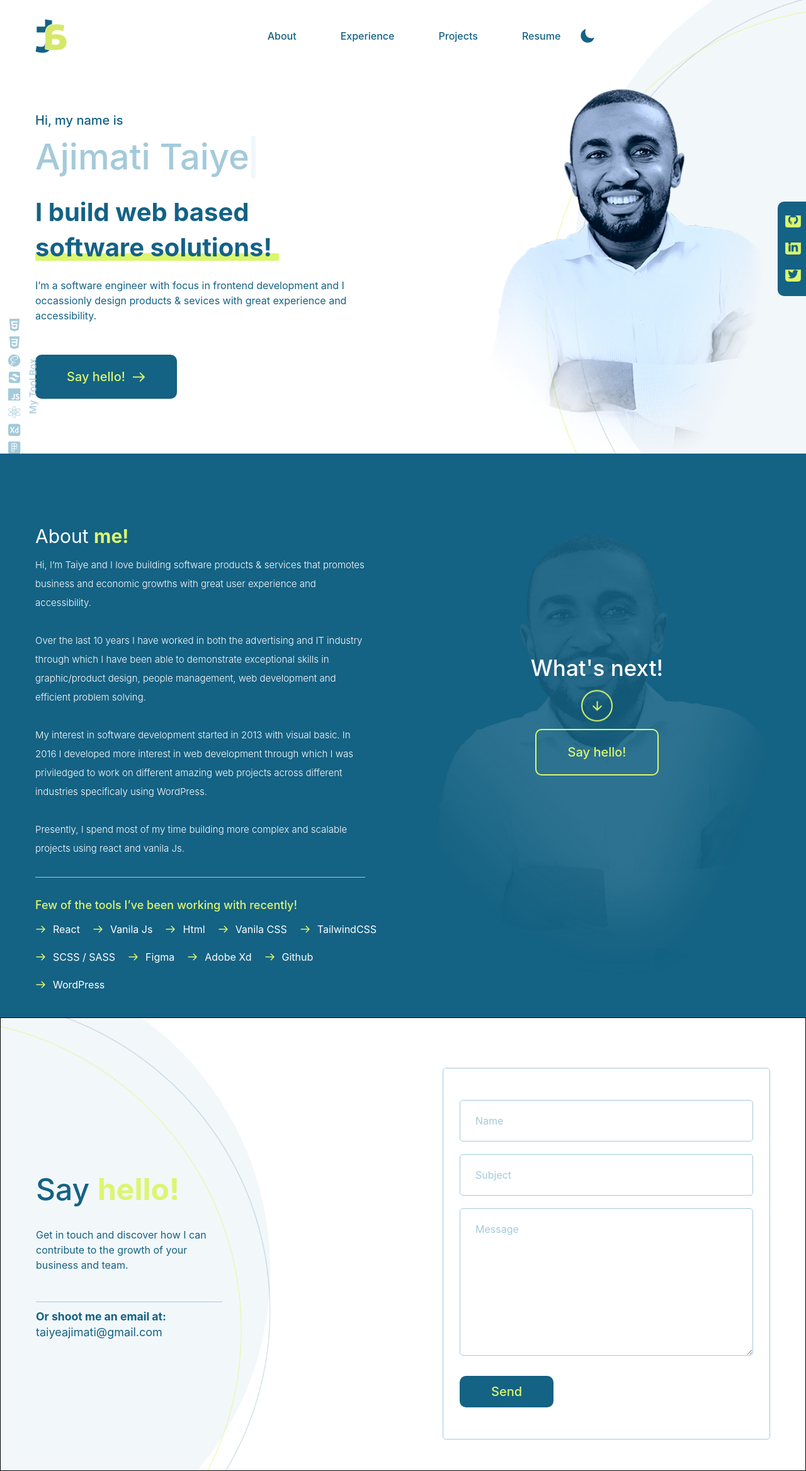
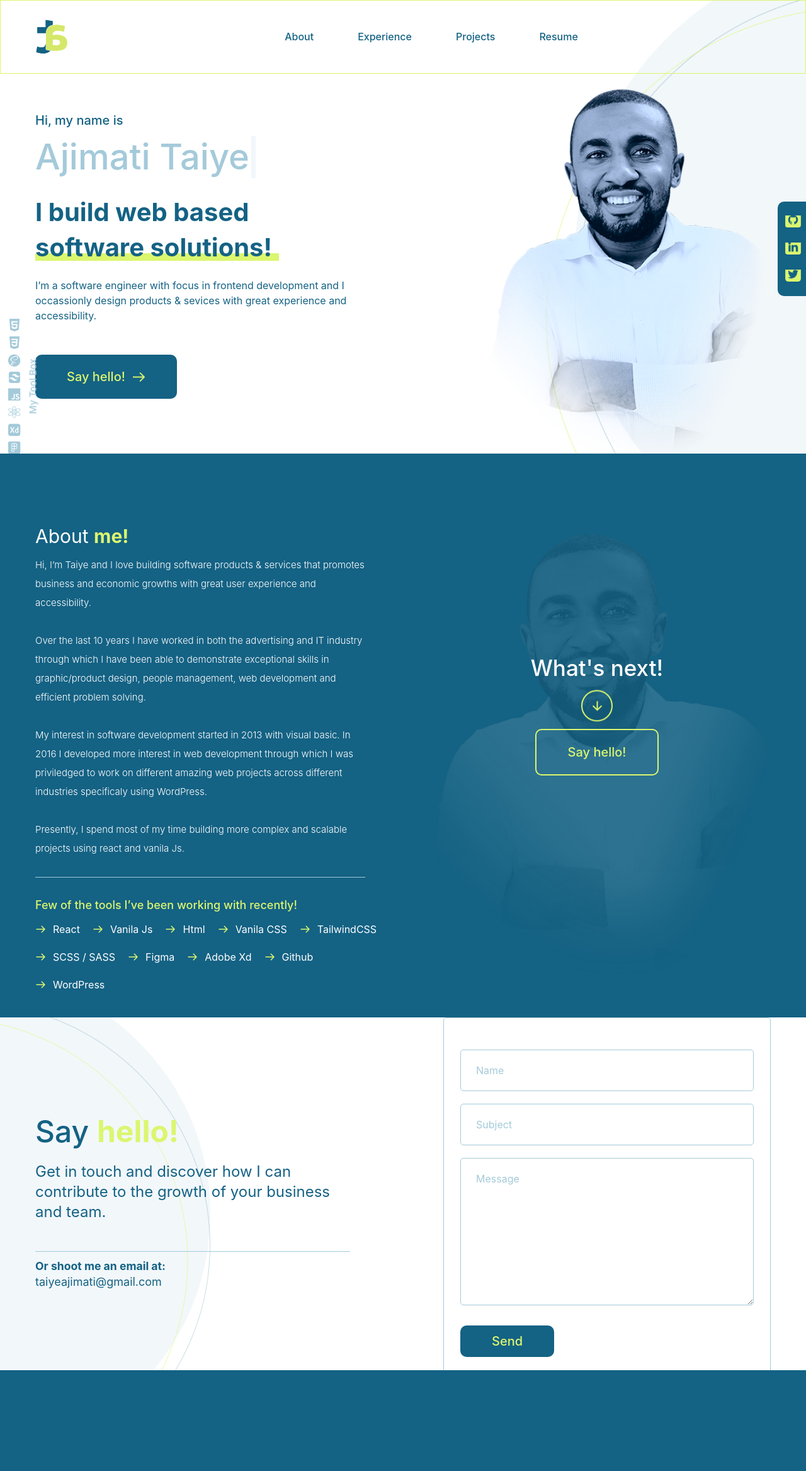
Before and after one commit to Teewaii/realestate, a React (Create React App) app in the folder portfolio/portfolio/: page / in a window 1280 px wide. Shown: the whole page at 63% size. Built offline with nearby package versions, Linux system fonts and the light colour scheme.

Commit message:
last office commit

```diff
--- a/portfolio/portfolio/src/App.js
+++ b/portfolio/portfolio/src/App.js
@@ -9,6 +9,7 @@ import Tools from './components/tools/Tools';
 import Socials from './components/socials/Socials';
 import Mode from './components/btn/Mode_mob';
 import Contact from './components/contact/Contact';
+import Footer from './components/footer/Footer';
 
 
 function App() {
@@ -36,6 +37,7 @@ function App() {
       {/* <Tools/> */}
       <About />
       <Contact/>
+      <Footer/>
       <Socials />
       <Tools/>
 
--- a/portfolio/portfolio/src/components/contact/Contact.jsx
+++ b/portfolio/portfolio/src/components/contact/Contact.jsx
@@ -3,17 +3,18 @@ import React from 'react'
 export default function Contact() {
   return (
     <section className='hero  relative bg-hero-right-mob  bg-contain bg-right-top bg-no-repeat overflow-hidden
-            md:bg-hero-contact md:h-[90vh] md:bg-left-top   dark:bg-dark
+            md:bg-hero-contact md:h-[70vh] md:bg-left-top   dark:bg-dark
             '>
-              <div className="bucket container flex flex-col items-center justify-between border h-[100%]
+              <div className="bucket container flex flex-col items-center justify-between  h-[100%]
               md:flex-row
               ">
               <div className="desc  text-left pt-[50px] ">
-                <h1 className='text-[38px] mb-[10px] md:text-[48px] md:mb-[24px]' >
+                <h1 className='text-[38px] mb-[10px]
+                md:text-5xl md:mb-[24px]' >
                   Say <span className='text-secondary font-bold'>hello!</span>
                 </h1>
                 <p className='border-b-[1px] border-lightprim pb-[28px]  text-primary text-md
-                md:w-[296px] md:pb-[46px]
+                md:max-w-[500px] md:pb-[46px] md:text-2xl
                 '>Get in touch and discover how I can contribute to the growth of  your business and team.</p>
               <div className="shoot mt-[12px] mb-[20px]">
                 <h2 className="font-bold text-md">Or shoot me an email at:</h2>
--- /dev/null
+++ b/portfolio/portfolio/src/components/footer/Footer.jsx
@@ -0,0 +1,12 @@
+import React from 'react'
+import Nav from '../nav/Nav'
+
+export default function Footer() {
+  return (
+    <section className='h-[20vh] bg-primary'>
+    <div className="footerNav text-secondary">
+    <Nav/>
+    </div>
+    </section>
+  )
+}
--- a/portfolio/portfolio/src/components/nav/Nav.jsx
+++ b/portfolio/portfolio/src/components/nav/Nav.jsx
@@ -11,7 +11,7 @@ export default function Nav({ toggle, toggleMenu,dark_mode,DarkMode }) {
   return (
     <nav className=' absolute left-0 right-0  top-0  '>
 
-      <div className='navContainer container flex items-center justify-between py-[30px] md:py-[30px] 3xl:py-[45px]  '>
+      <div className='navContainer container flex items-center border justify-between py-[30px] md:py-[30px] 3xl:py-[45px]  '>
         <div className="logo cursor-pointer relative z-[90] ">
           <img className='w-[40px] lg:w-[50px]' src={logo} alt="" />
 
@@ -30,11 +30,9 @@ export default function Nav({ toggle, toggleMenu,dark_mode,DarkMode }) {
 
             <div className="hello scale-[0.8] ml-[20px] mt-[20px] md:hidden">
               {/* <button className='btn-small  hover:bg-secondary hover:text-primary duration-300 ease-in-out' >Say hello!</button> */}
-              <Btn />
+
             </div>
-            <Mode
-            dark_mode={dark_mode}
-            DarkMode={DarkMode}/>
+
           </ul>
 
         </div>
```
